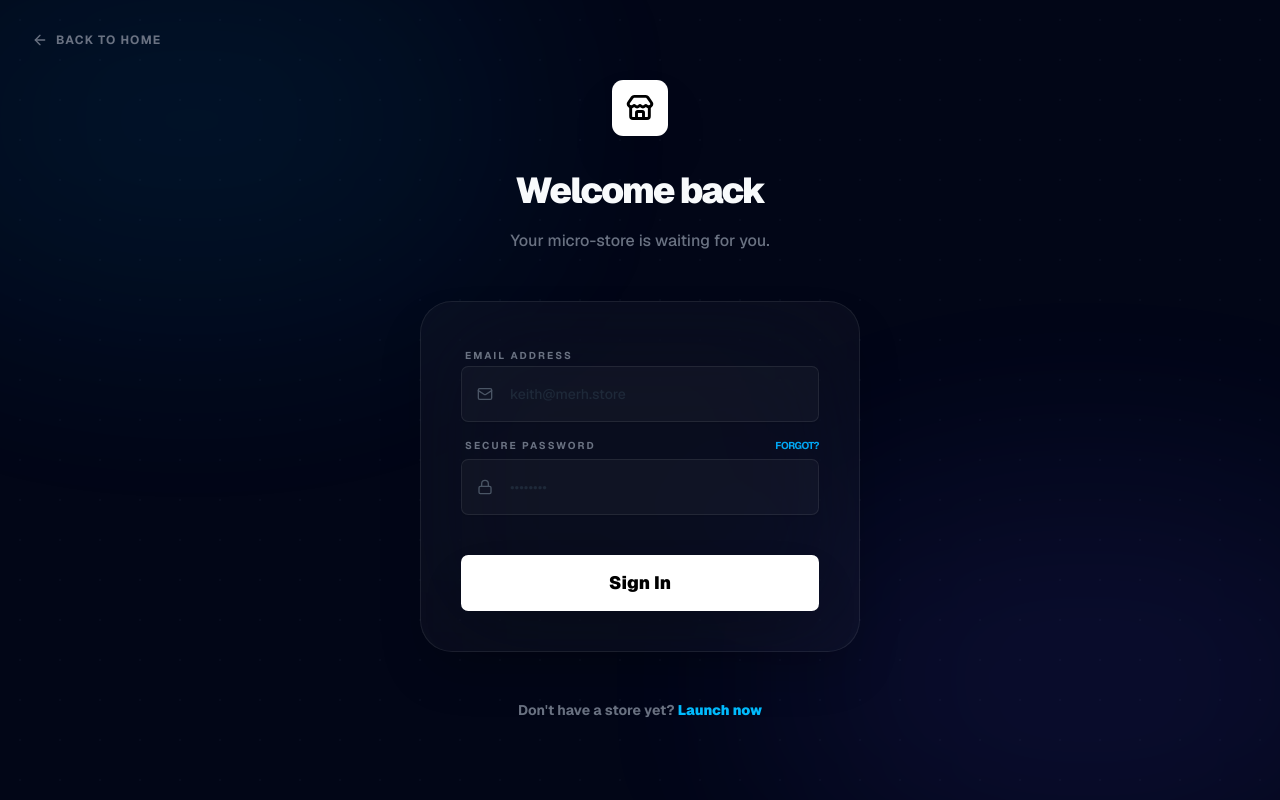
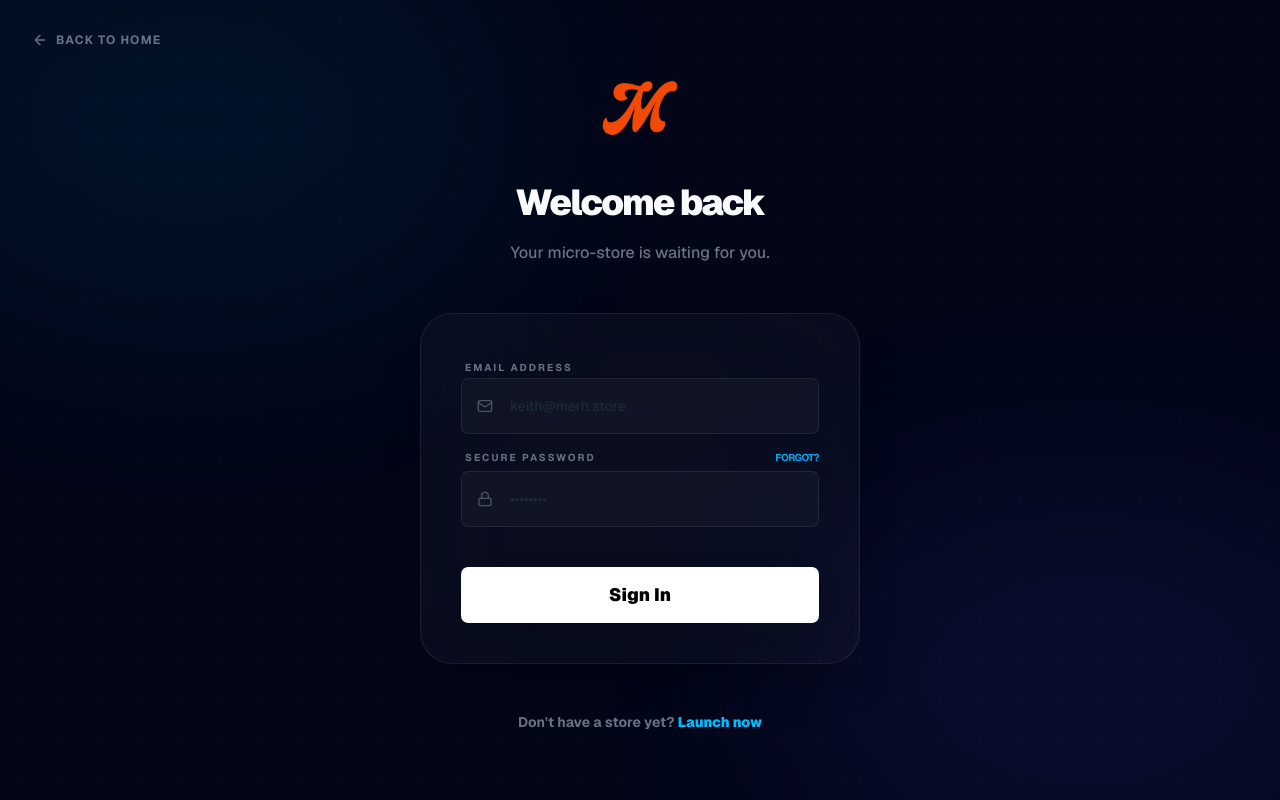
Before and after one commit to arsbux/merh, a Next.js app: page /login in a window 1280 px wide. Built offline with nearby package versions, Linux system fonts and the light colour scheme.

Commit message:
style: updated logo and favicon to LOGO-MERH.svg across the application

```diff
--- a/src/app/dashboard/page.tsx
+++ b/src/app/dashboard/page.tsx
@@ -686,8 +686,8 @@ export default function DashboardPage() {
             {/* Top Header */}
             <header className="fixed top-0 left-0 right-0 h-16 flex items-center justify-between px-6 z-40 bg-white/80 backdrop-blur-md border-b border-slate-200">
                 <div className="flex items-center gap-3">
-                    <div className="w-8 h-8 bg-black rounded-lg flex items-center justify-center shadow-sm">
-                        <Store className="text-white w-4 h-4" />
+                    <div className="w-10 h-10 flex items-center justify-center">
+                        <img src="/LOGO-MERH.svg" alt="Merh Logo" className="w-full h-full" />
                     </div>
                     <div className="flex flex-col">
                         <span className="font-bold text-sm tracking-tight capitalize leading-none mb-0.5">{store?.slug || "No Handle"}</span>
--- a/src/app/layout.tsx
+++ b/src/app/layout.tsx
@@ -26,8 +26,8 @@ export const metadata: Metadata = {
   description: "The simplest way to sell physical and digital products globally.",
   manifest: "/manifest.json",
   icons: {
-    icon: "/favicon.png",
-    apple: "/favicon.png",
+    icon: "/LOGO-MERH.svg",
+    apple: "/LOGO-MERH.svg",
   },
 };
 
--- a/src/app/login/page.tsx
+++ b/src/app/login/page.tsx
@@ -62,8 +62,8 @@ function LoginForm() {
             <div className="w-full max-w-[440px] relative z-10 animate-in fade-in slide-in-from-bottom-8 duration-1000">
                 {/* Header Section */}
                 <div className="text-center mb-12 space-y-4">
-                    <div className="w-14 h-14 bg-white text-black rounded-2xl flex items-center justify-center shadow-2xl mx-auto mb-8 border border-white/20">
-                        <Store className="w-7 h-7" strokeWidth={2.5} />
+                    <div className="w-20 h-20 flex items-center justify-center mx-auto mb-8">
+                        <img src="/LOGO-MERH.svg" alt="Merh Logo" className="w-full h-full" />
                     </div>
                     <h1 className="text-3xl sm:text-4xl font-black tracking-tighter leading-tight">Welcome back</h1>
                     <p className="text-gray-500 text-base font-medium">
--- a/src/app/page.tsx
+++ b/src/app/page.tsx
@@ -27,8 +27,8 @@ export default function LandingPage() {
       {/* Navigation */}
       <nav className="flex items-center justify-between px-6 py-5 max-w-7xl mx-auto w-full sticky top-0 bg-[#020617]/40 backdrop-blur-2xl z-50 border-b border-white/[0.03]">
         <div className="flex items-center gap-2.5 group cursor-pointer">
-          <div className="w-9 h-9 bg-white text-black rounded-lg flex items-center justify-center shadow-lg transition-transform group-hover:scale-105 group-hover:rotate-3 duration-300">
-            <Store className="w-5 h-5" strokeWidth={2.5} />
+          <div className="w-10 h-10 flex items-center justify-center transition-transform group-hover:scale-105 group-hover:rotate-3 duration-300">
+            <img src="/LOGO-MERH.svg" alt="Merh Logo" className="w-full h-full" />
           </div>
           <span className="text-xl font-black tracking-tighter">merh.store</span>
         </div>
@@ -212,8 +212,8 @@ export default function LandingPage() {
       <footer className="px-6 py-24 border-t border-white/[0.03] text-center relative z-10">
         <div className="flex flex-col items-center gap-10">
           <div className="flex items-center justify-center gap-2.5">
-            <div className="w-8 h-8 bg-white/10 rounded-lg flex items-center justify-center border border-white/10">
-              <Store className="text-white w-4 h-4" strokeWidth={2.5} />
+            <div className="w-8 h-8 flex items-center justify-center">
+              <img src="/LOGO-MERH.svg" alt="Merh Logo" className="w-full h-full" />
             </div>
             <span className="text-lg font-black tracking-tight text-white/50">merh.store</span>
           </div>
--- a/src/app/signup/page.tsx
+++ b/src/app/signup/page.tsx
@@ -86,8 +86,8 @@ function SignupForm() {
             <div className="w-full max-w-[440px] relative z-10 animate-in fade-in slide-in-from-bottom-8 duration-1000">
                 {/* Header Section */}
                 <div className="text-center mb-12 space-y-4">
-                    <div className="w-14 h-14 bg-white text-black rounded-2xl flex items-center justify-center shadow-2xl mx-auto mb-8 border border-white/20">
-                        <Store className="w-7 h-7" strokeWidth={2.5} />
+                    <div className="w-20 h-20 flex items-center justify-center mx-auto mb-8">
+                        <img src="/LOGO-MERH.svg" alt="Merh Logo" className="w-full h-full" />
                     </div>
                     <h1 className="text-3xl sm:text-4xl font-black tracking-tighter leading-tight">
                         Reserve <span className="text-sky-400">@{storeName || 'yourname'}</span>
```
Also changed, not shown: public/LOGO-MERH.svg (added).
